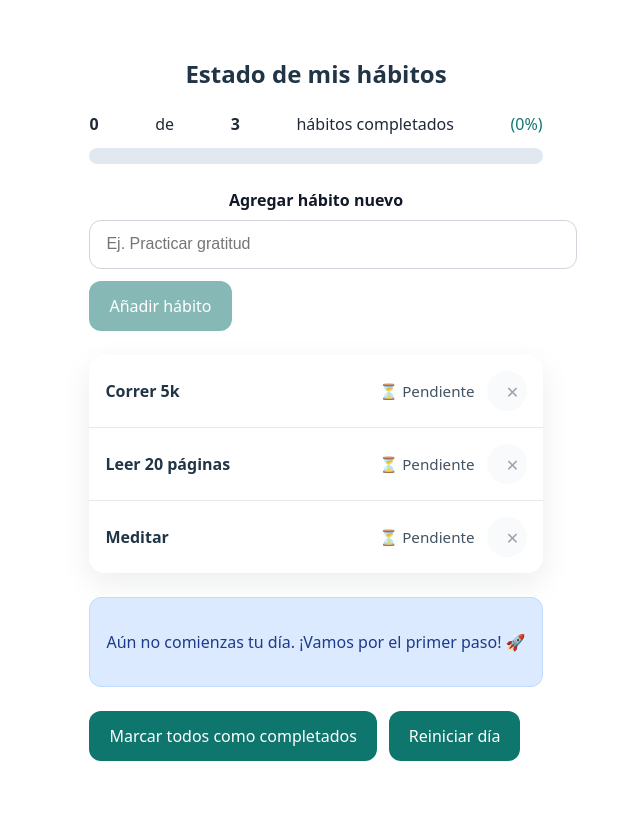
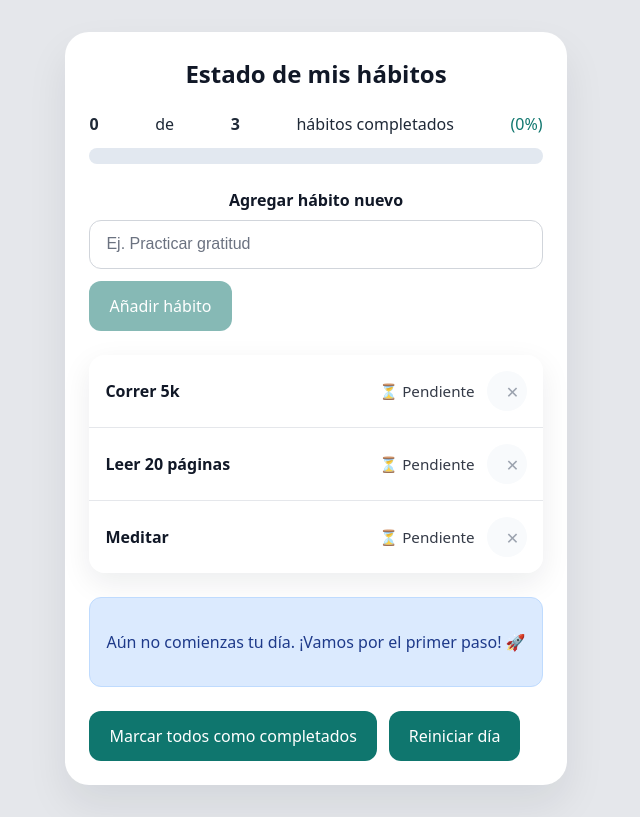
Before and after one commit to Hinalador/Svelte_project, a Svelte app in the folder habit-tracker/: page / in a window 1280 px wide. Shown: the whole page, without its empty margins (324-964 px from the left). Built offline with nearby package versions, Linux system fonts and the light colour scheme.

Commit message:
chore: update README and improve habit tracker UI contrast and input layout

```diff
--- a/habit-tracker/src/App.svelte
+++ b/habit-tracker/src/App.svelte
@@ -155,6 +155,10 @@
     padding: 1.5rem;
     font-family: system-ui, -apple-system, BlinkMacSystemFont, 'Segoe UI', sans-serif;
     line-height: 1.5;
+    background: #ffffff;
+    border-radius: 24px;
+    box-shadow: 0 20px 40px rgba(15, 23, 42, 0.08);
+    color: #111827;
   }
 
   h2 {
@@ -215,6 +219,12 @@
     border: 1px solid #d1d5db;
     background: #fff;
     font-size: 1rem;
+    color: #111827;
+    box-sizing: border-box;
+  }
+
+  .formulario-habito input::placeholder {
+    color: #6b7280;
   }
 
   .formulario-habito button {
--- a/habit-tracker/src/app.css
+++ b/habit-tracker/src/app.css
@@ -4,13 +4,27 @@
   font-weight: 400;
 
   color-scheme: light dark;
-  color: rgba(255, 255, 255, 0.87);
-  background-color: #242424;
+  color: #111827;
+  background-color: #f8fafc;
 
   font-synthesis: none;
   text-rendering: optimizeLegibility;
   -webkit-font-smoothing: antialiased;
   -moz-osx-font-smoothing: grayscale;
+}
+
+*, *::before, *::after {
+  box-sizing: border-box;
+}
+
+body {
+  margin: 0;
+  display: flex;
+  place-items: center;
+  min-width: 320px;
+  min-height: 100vh;
+  background-color: #e5e7eb;
+  color: inherit;
 }
 
 a {
```
Also changed, not shown: 1 other file (tests, documents, lock files or other folders).
